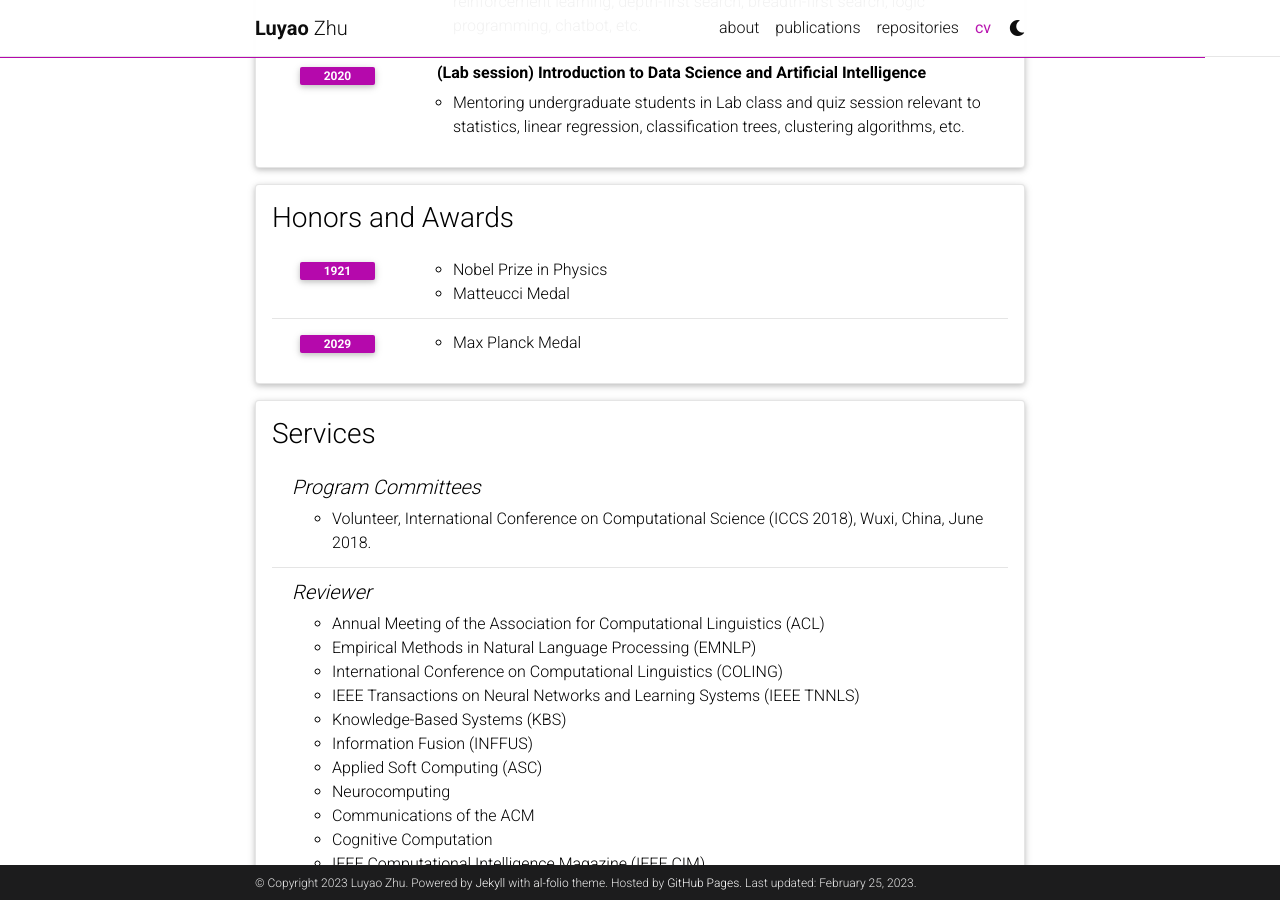
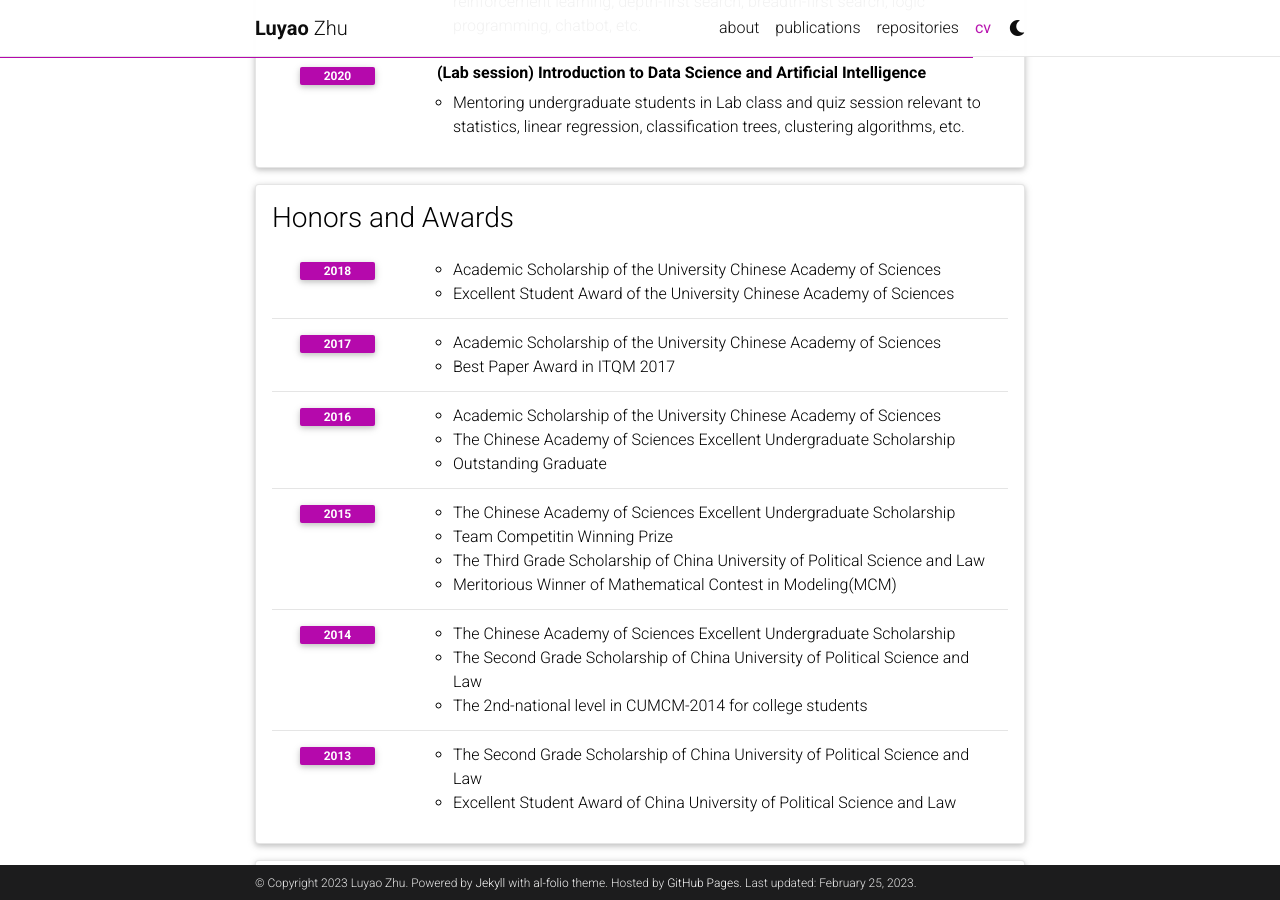
Before and after one commit to Maxwe11y/Cyn7hia.github.io, a Jekyll site: the page built from _pages/cv.md, in a window 1280 px wide and 900 px high, scrolled down 1821 px. Built offline with Jekyll 4.4.1, drawn with Linux system fonts in a browser that asks for light colours; comment, search, counter and statistics services are not loaded; a style sheet for code colours, icons or effects is not loaded.

Commit message:
Update cv.yml

```diff
--- a/_data/cv.yml
+++ b/_data/cv.yml
@@ -76,13 +76,34 @@
 - title: Honors and Awards
   type: time_table
   contents:
-    - year: 1921
+    - year: 2018
       items:
-        - Nobel Prize in Physics
-        - Matteucci Medal
-    - year: 2029
+        - Academic Scholarship of the University Chinese Academy of Sciences
+        - Excellent Student Award of the University Chinese Academy of Sciences
+    - year: 2017
       items:
-        - Max Planck Medal
+        - Academic Scholarship of the University Chinese Academy of Sciences
+        - Best Paper Award in ITQM 2017
+    - year: 2016
+      items:
+        - Academic Scholarship of the University Chinese Academy of Sciences
+        - The Chinese Academy of Sciences Excellent Undergraduate Scholarship
+        - Outstanding Graduate
+    - year: 2015
+      items:
+        - The Chinese Academy of Sciences Excellent Undergraduate Scholarship
+        - Team Competitin Winning Prize
+        - The Third Grade Scholarship of China University of Political Science and Law
+        - Meritorious Winner of Mathematical Contest in Modeling(MCM)
+    - year: 2014
+      items:
+        - The Chinese Academy of Sciences Excellent Undergraduate Scholarship
+        - The Second Grade Scholarship of China University of Political Science and Law
+        - The 2nd-national level in CUMCM-2014 for college students
+    - year: 2013
+      items:
+        - The Second Grade Scholarship of China University of Political Science and Law
+        - Excellent Student Award of China University of Political Science and Law
 
 - title: Services
   type: nested_list
```
